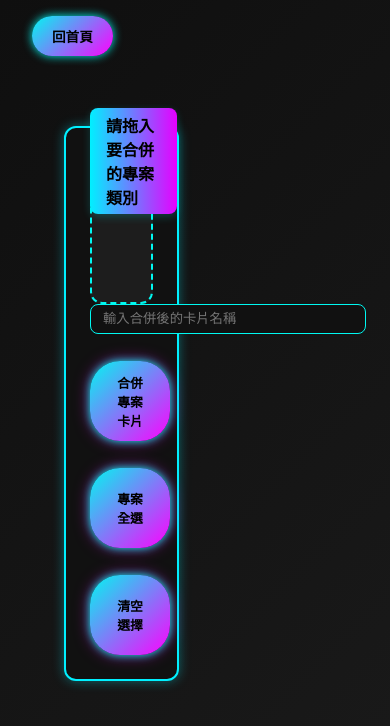
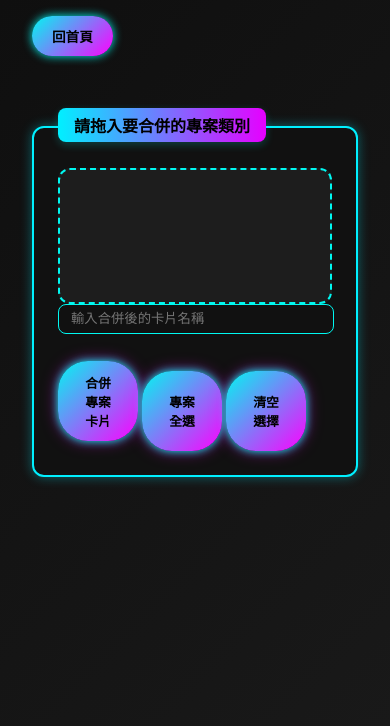
Before and after one commit to Jasmine200407/gantt_with_googlesheet, a Flask app: page /goals in a window 390 px wide. Shown: the top 726 px of the page. Run offline with Flask 3, Linux system fonts and the light colour scheme.

Commit message:
響應式

```diff
--- a/static/styles.css
+++ b/static/styles.css
@@ -688,29 +688,28 @@ input[list] {
   box-sizing: border-box;
 }
 
-
-/* === 💻 平板以下（1100px 以下）：改為上下堆疊 === */
+/* === 📱 響應式調整 === */
 @media (max-width: 1100px) {
     #ganttContainer {
-    flex-direction: column;
-    width: 100%;
+        flex-direction: column !important;
     }
 
     .left-side,
-  .right-side {
+    .right-side,
+    #taskManagerContainer {
         width: 100% !important;
-    padding: 0 !important;
-    margin: 0 !important;
-    box-sizing: border-box;
+        padding-left: 0 !important;
+        padding-right: 0 !important;
     }
 
-  #fusionResult,
+    #fusionDropZone {
+        flex-direction: column;
+        align-items: stretch;
+    }
+
     #fusionResult .task-group {
         width: 100% !important;
         max-width: 100% !important;
-    margin: 0 auto 1.5rem auto !important;
-    padding: 0 !important;
-    box-sizing: border-box;
     }
 
     .filter-bar {
@@ -718,9 +717,10 @@ input[list] {
     }
 }
 
-
-/* === 📱 手機顯示優化（768px 以下） === */
 @media (max-width: 768px) {
+    #fusionResult .task-group {
+        width: 100%;
+    }
     .grid-layout {
         grid-template-columns: 1fr;
         grid-template-areas:
@@ -738,13 +738,7 @@ input[list] {
         height: 80px;
         font-size: 0.9rem;
     }
-
-  .task-group {
-    margin-bottom: 1.5rem;
 }
-}
-
-
 
 #taskManagerContainer {
   width: 50%;
@@ -1059,14 +1053,3 @@ input[list] {
   transform: translateY(-2px);
   box-shadow: 0 0 12px #fff0f5, 0 0 20px #ff80c0;
 }
-
-
-.task-group {
-  position: relative; /* 小熊和 task-bar 都參考它 */
-}
-.timeline-wrapper {
-  position: absolute;
-  top: 0;
-  left: 0;
-  width: 100%;
-}
```
Lines whose indentation alone changed are shown as unchanged.
